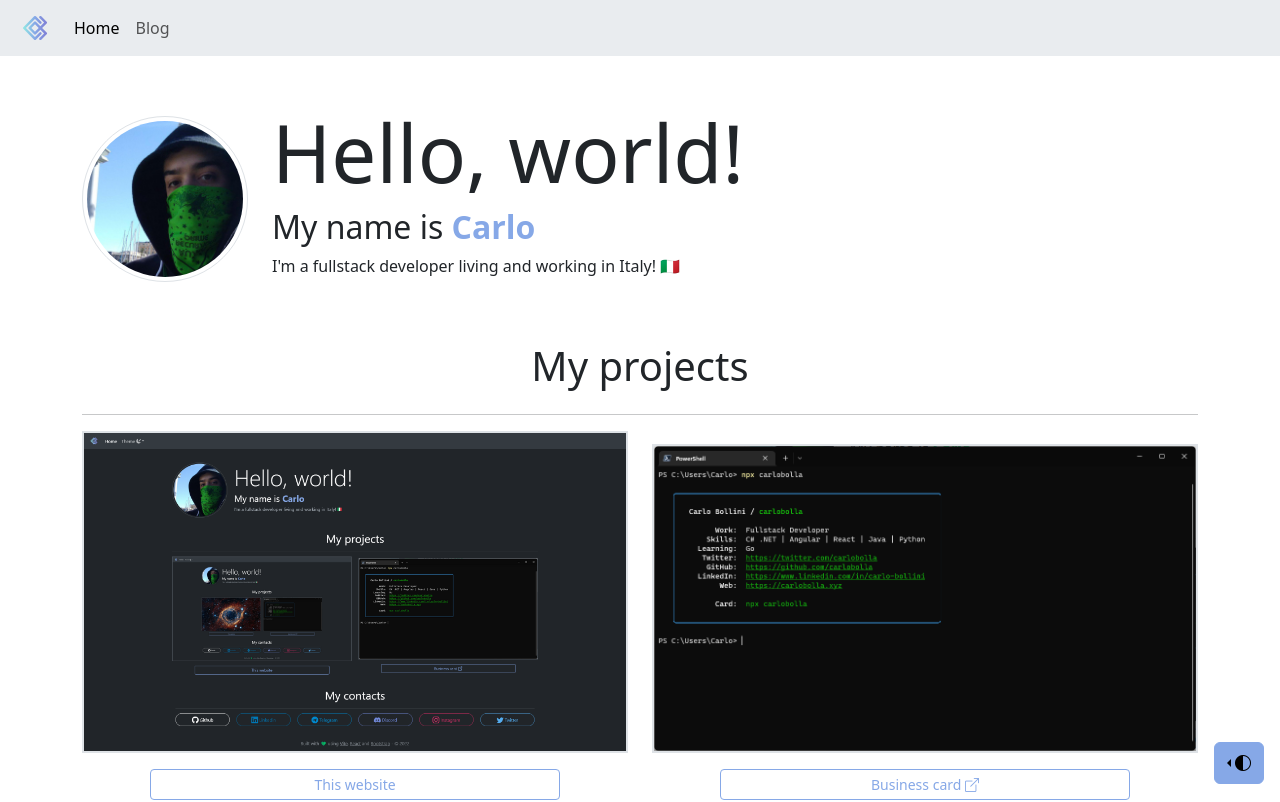
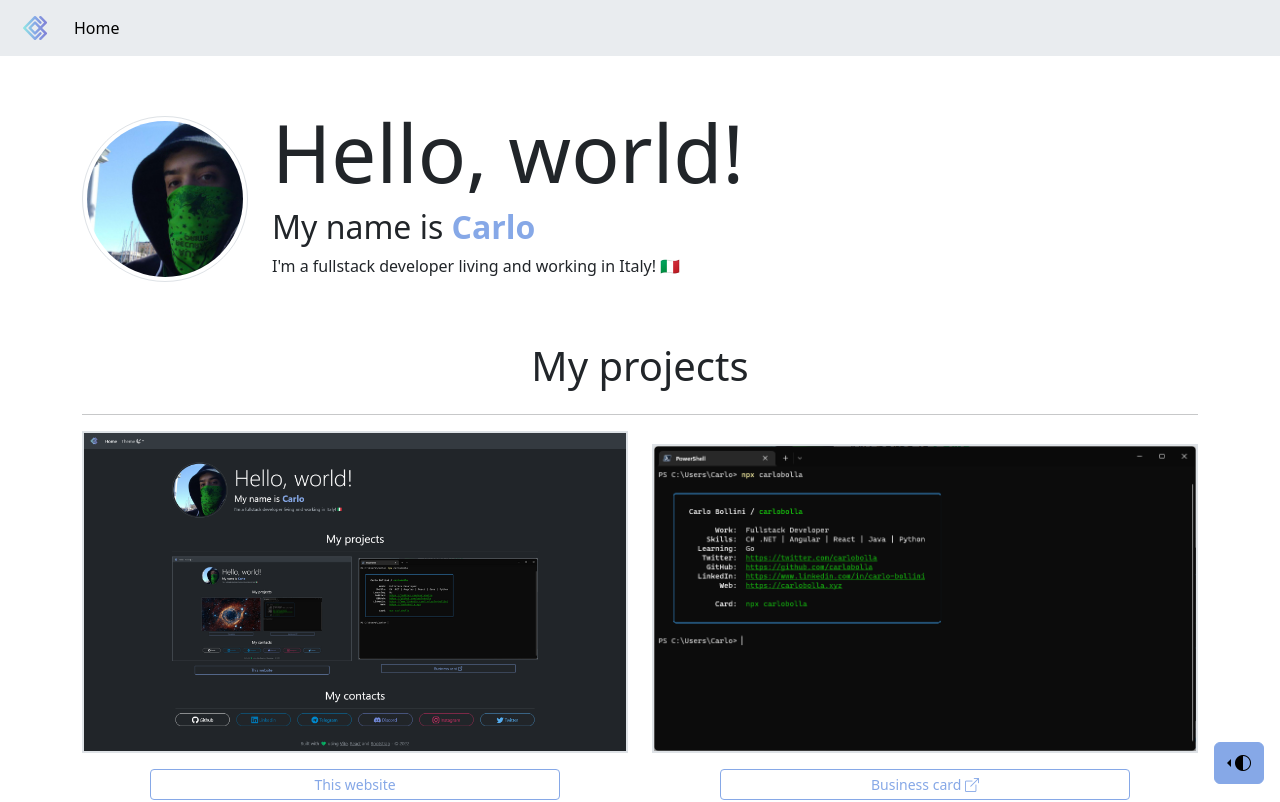
Before and after one commit to carlobolla/home, a React (Vite) app: page / in a window 1280 px wide. Shown: the top 802 px of the page. Built offline with nearby package versions, Linux system fonts and the light colour scheme.

Commit message:
Removed Blog link

```diff
--- a/src/components/navbar.tsx
+++ b/src/components/navbar.tsx
@@ -16,9 +16,6 @@ export const Navbar = () => {
             <li className="nav-item">
               <Link className="nav-link active" aria-current="page" to="/">Home</Link>
             </li>
-            <li className="nav-item">
-              <a className="nav-link" aria-current="page" href="https://blog.carlobollini.com">Blog</a>
-            </li>
           </ul>
         </div>
       </div>
```
